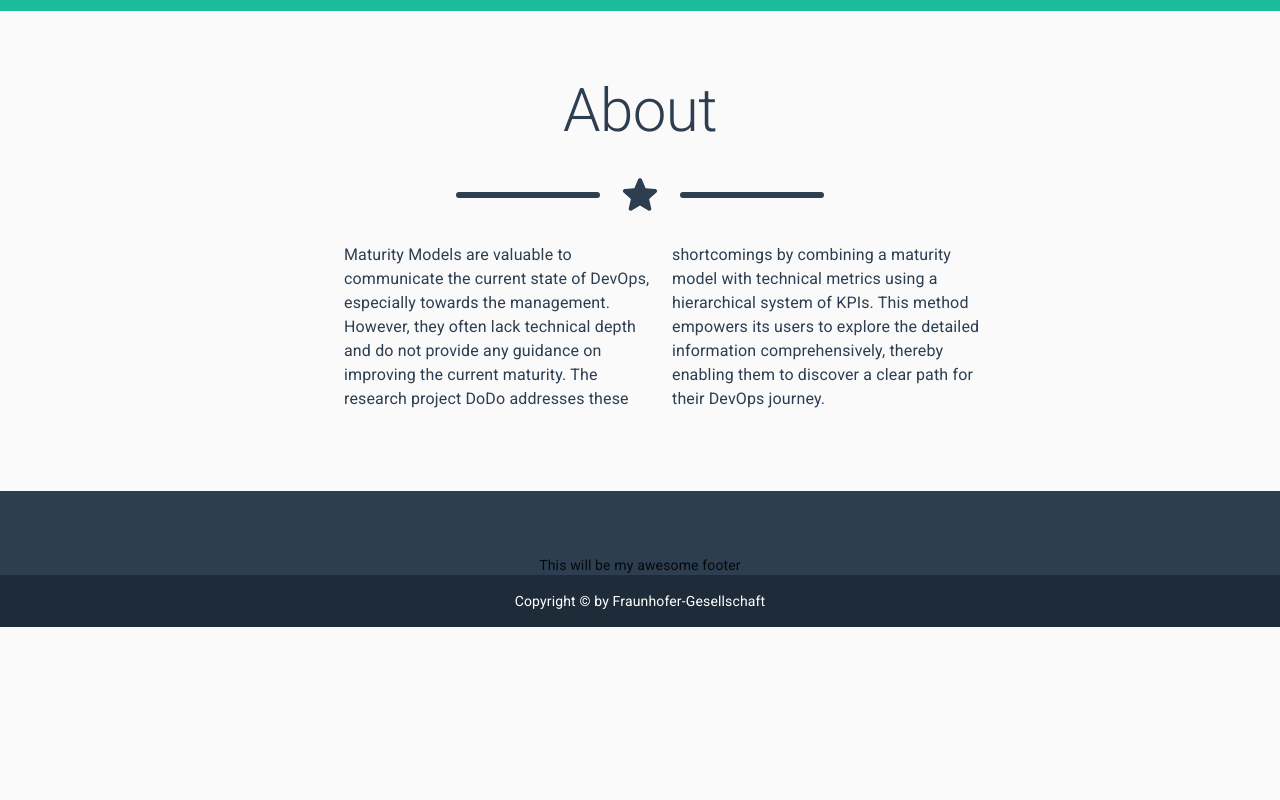
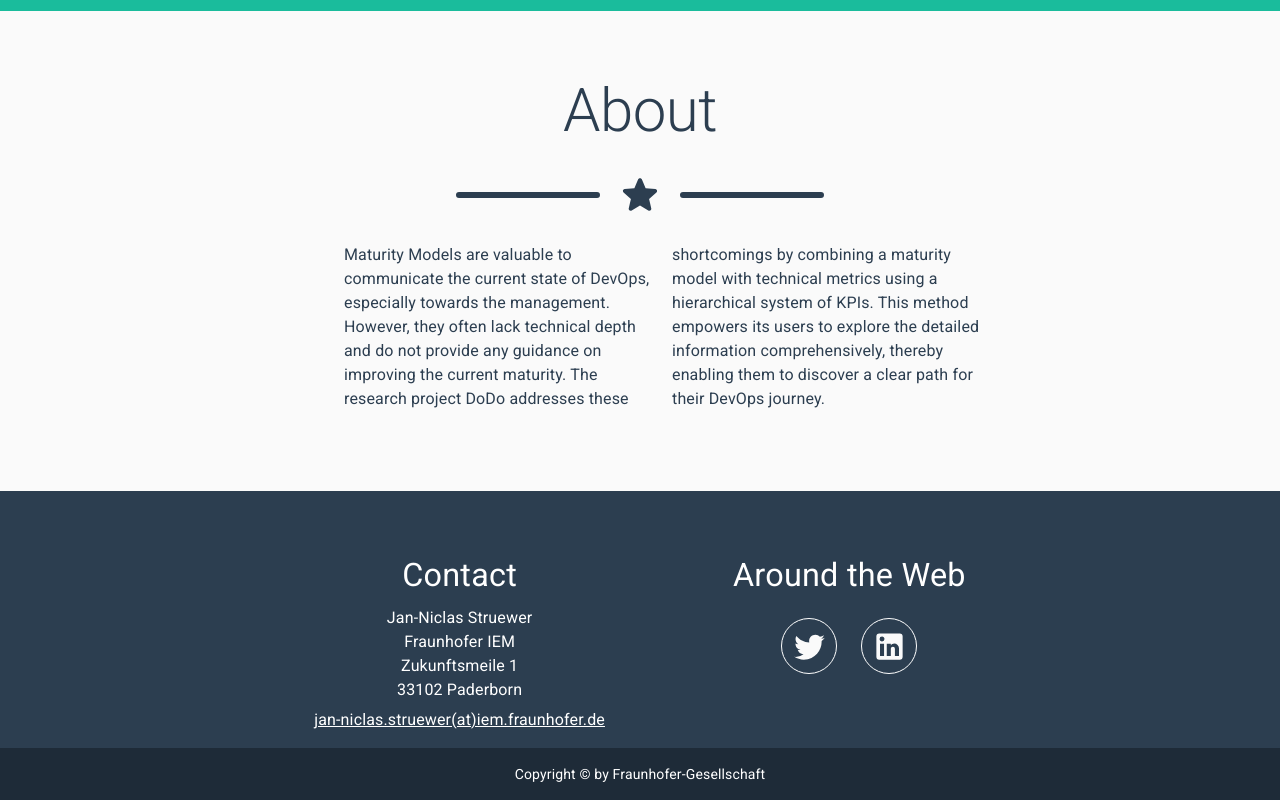
Before and after one commit to fraunhofer-iem/dodo-web, a React (Create React App) app: page / in a window 1280 px wide. Shown: the part 813-1613 px from the top of the page. Before the commit the page ends 1440 px from the top, so only its background shows below. Built offline with nearby package versions, Linux system fonts and the light colour scheme.

Commit message:
footer code cleanup

```diff
--- /dev/null
+++ b/src/components/footer/ContactFooter.tsx
@@ -0,0 +1,26 @@
+import { Typography } from "@material-ui/core";
+import React from "react";
+
+export const ContactFooter = () => {
+  return (
+    <React.Fragment>
+      <Typography variant={"h4"} gutterBottom={true}>
+        Contact
+      </Typography>
+      <Typography variant={"body1"}>Jan-Niclas Struewer</Typography>
+      <Typography variant={"body1"}>Fraunhofer IEM</Typography>
+      <Typography variant={"body1"}>Zukunftsmeile 1</Typography>
+      <Typography variant={"body1"} gutterBottom={true}>
+        33102 Paderborn
+      </Typography>
+      <Typography variant={"body1"}>
+        <a
+          style={{ color: "#fff" }}
+          href="mailto:jan-niclas.struewer@iem.fraunhofer.de"
+        >
+          jan-niclas.struewer(at)iem.fraunhofer.de
+        </a>
+      </Typography>
+    </React.Fragment>
+  );
+};
--- a/src/components/footer/Footer.tsx
+++ b/src/components/footer/Footer.tsx
@@ -1,6 +1,9 @@
 import { createStyles, makeStyles, Theme } from "@material-ui/core";
 import React from "react";
+import { ContactFooter } from "./ContactFooter";
 import { Copyright } from "./Copyright";
+
+import { SocialFooter } from "./SocialFooter";
 
 const useStyles = makeStyles((theme: Theme) =>
   createStyles({
@@ -13,6 +16,22 @@ const useStyles = makeStyles((theme: Theme) =>
       background: theme.palette.primary.main,
       paddingTop: "4rem",
     },
+    contentWrapper: {
+      width: "100%",
+      display: "flex",
+      justifyContent: "center",
+      alignItems: "flex-start",
+    },
+    content: {
+      marginLeft: "4rem",
+      marginRight: "4rem",
+      marginBottom: "1rem",
+      display: "flex",
+      flexDirection: "column",
+      justifyContent: "center",
+      alignItems: "center",
+      color: "#fff",
+    },
   })
 );
 
@@ -21,7 +40,14 @@ export const Footer = () => {
   return (
     <React.Fragment>
       <footer className={classes.root}>
-        This will be my awesome footer
+        <div className={classes.contentWrapper}>
+          <div className={classes.content}>
+            <ContactFooter />
+          </div>
+          <div className={classes.content}>
+            <SocialFooter />
+          </div>
+        </div>
         <Copyright />
       </footer>
     </React.Fragment>
--- /dev/null
+++ b/src/components/footer/FooterButton.tsx
@@ -0,0 +1,32 @@
+import {
+  Avatar,
+  createStyles,
+  IconButton,
+  makeStyles,
+  Theme,
+} from "@material-ui/core";
+import React, { PropsWithChildren } from "react";
+
+const useStyles = makeStyles((theme: Theme) =>
+  createStyles({
+    avatar: {
+      backgroundColor: theme.palette.primary.main,
+      border: "0.1px solid white",
+      width: theme.spacing(7),
+      height: theme.spacing(7),
+    },
+  })
+);
+
+interface Props {
+  href: string;
+}
+
+export const FooterButton = (props: PropsWithChildren<Props>) => {
+  const classes = useStyles();
+  return (
+    <IconButton href={props.href}>
+      <Avatar className={classes.avatar}>{props.children}</Avatar>
+    </IconButton>
+  );
+};
--- /dev/null
+++ b/src/components/footer/SocialFooter.tsx
@@ -0,0 +1,23 @@
+import { Typography } from "@material-ui/core";
+import { LinkedIn, Twitter } from "@material-ui/icons";
+import React from "react";
+
+import { FooterButton } from "./FooterButton";
+
+export const SocialFooter = () => {
+  return (
+    <React.Fragment>
+      <Typography variant={"h4"} gutterBottom={true}>
+        Around the Web
+      </Typography>
+      <div>
+        <FooterButton href="https://twitter.com/FraunhoferIEM">
+          <Twitter fontSize="large" />
+        </FooterButton>
+        <FooterButton href="https://www.linkedin.com/company/fraunhofer-iem">
+          <LinkedIn fontSize="large" />
+        </FooterButton>
+      </div>
+    </React.Fragment>
+  );
+};
```
